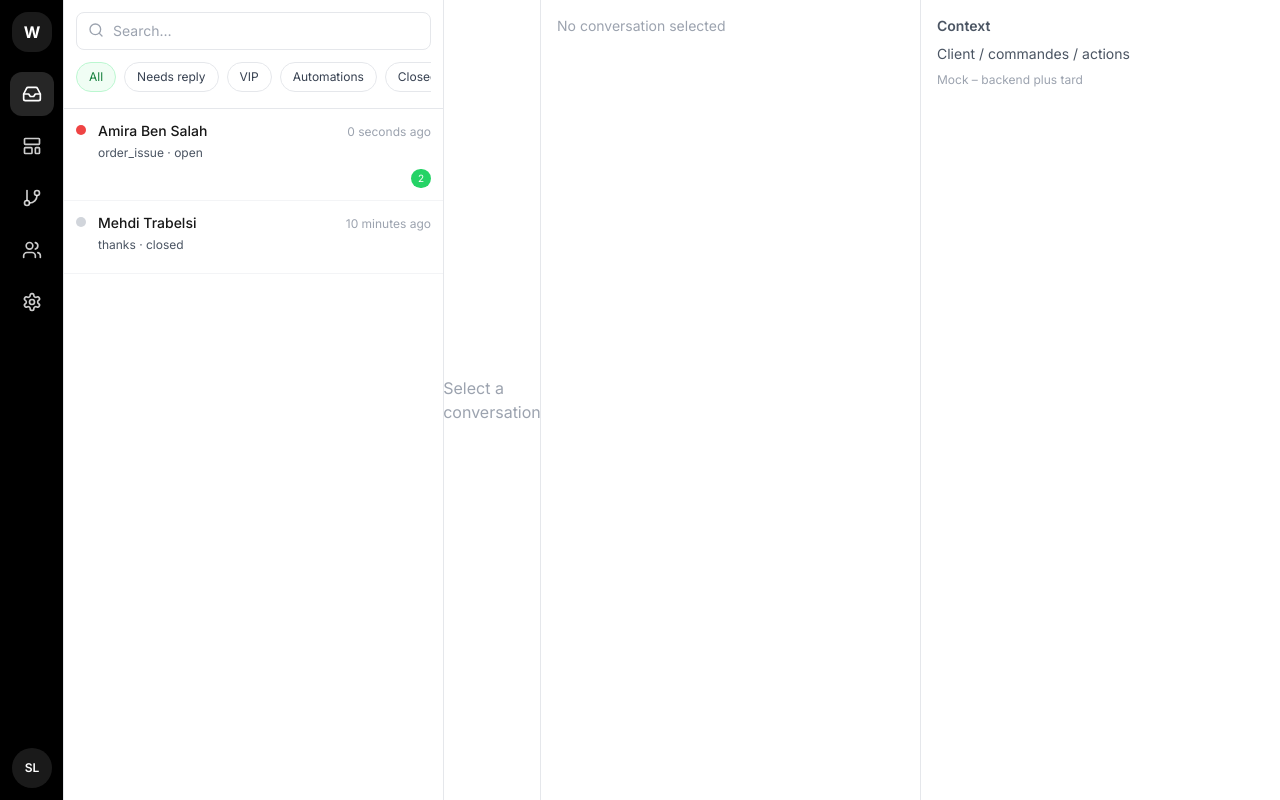
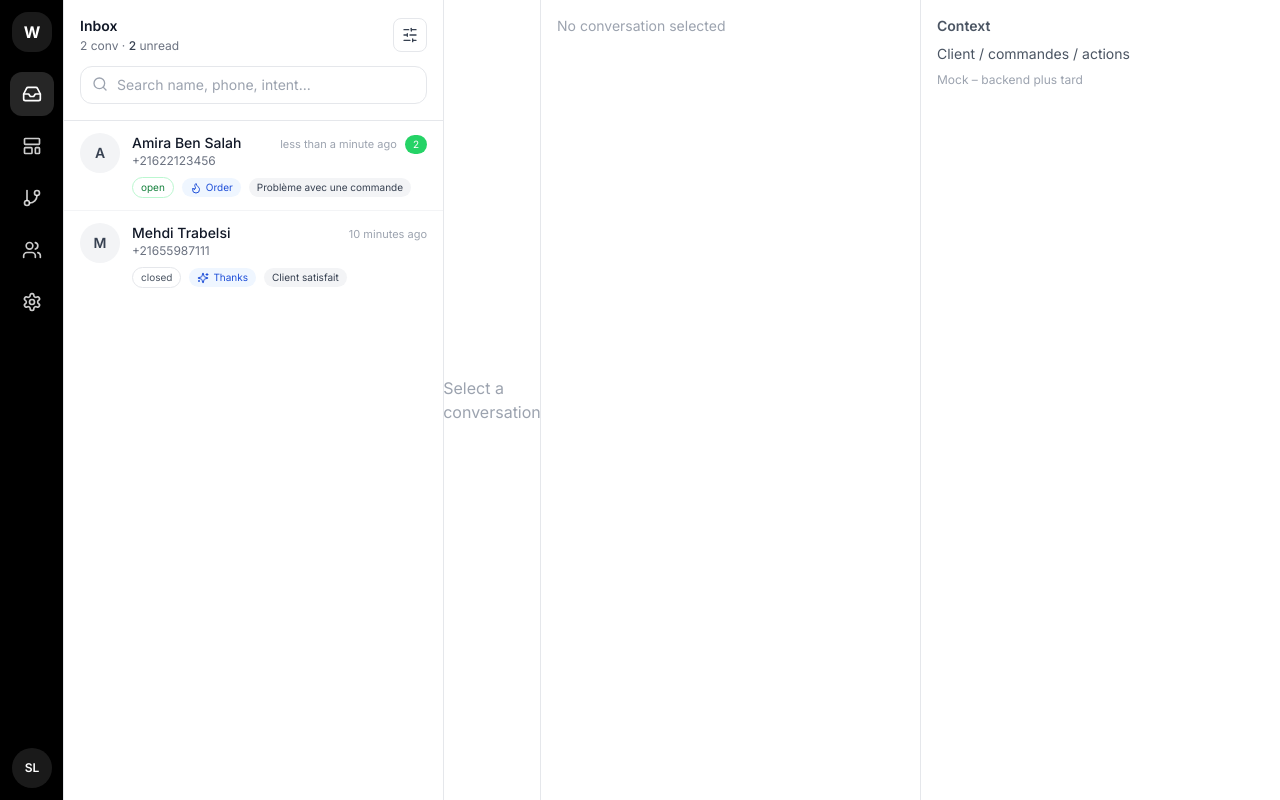
Before and after one commit to Slim-LARIBI/whatsapp-project, a Next.js app in the folder apps/web/: page /inbox in a window 1280 px wide. Built offline with nearby package versions, Linux system fonts and the light colour scheme; no server answers.

Commit message:
feat: sprint2 phase2A inbox list pro (search + filters + chips + stable scroll)

```diff
--- a/apps/web/src/components/inbox/conversation-list.tsx
+++ b/apps/web/src/components/inbox/conversation-list.tsx
@@ -3,252 +3,315 @@
 import { useMemo, useState } from 'react';
 import { useInboxStore } from '@/store/inbox-store';
 import { cn } from '@/lib/utils';
-import { formatDistanceToNowStrict } from 'date-fns';
-import { Search } from 'lucide-react';
+import { formatDistanceToNow } from 'date-fns';
+import {
+  Search,
+  Inbox,
+  CircleCheck,
+  Flame,
+  Sparkles,
+  SlidersHorizontal,
+} from 'lucide-react';
 
-type FilterKey = 'all' | 'needs_reply' | 'vip' | 'automations' | 'closed';
+type Filter = 'all' | 'unread' | 'open' | 'closed';
 
-// ✅ helper: safe string
-function s(v: unknown) {
-  return typeof v === 'string' ? v : '';
+function getInitial(name?: string, phone?: string) {
+  const src = (name?.trim() || phone?.trim() || '?').toUpperCase();
+  return src[0] || '?';
 }
 
-// ✅ mock business signals (front-only)
-// Tu pourras remplacer plus tard par Woo/Presta data.
-function deriveSignals(convo: any) {
-  const name = s(convo?.contact?.name);
-  const phone = s(convo?.contact?.phone);
-  const aiIntent = s(convo?.aiIntent);
-  const status = s(convo?.status);
-
-  // VIP mock: si tag/flag existe ou nom contient "VIP" (fallback)
-  const isVip =
-    Boolean(convo?.isVip) ||
-    (Array.isArray(convo?.tags) && convo.tags.includes('VIP')) ||
-    name.toLowerCase().includes('vip');
-
-  // Automation mock: si aiIntent commence par "auto_" ou flag
-  const isAutomation =
-    Boolean(convo?.isAutomation) ||
-    aiIntent.toLowerCase().includes('automation') ||
-    aiIntent.toLowerCase().includes('auto_') ||
-    aiIntent.toLowerCase().includes('cart_abandoned');
-
-  // Needs reply: unread > 0 OR status open + inbound last msg (fallback)
-  const unread = Number(convo?.unreadCount ?? 0);
-  const needsReply = unread > 0 || status === 'open';
-
-  // SLA mock: si last msg < 10min -> pas SLA, si > 10min et needsReply => SLA
-  const lastAt = convo?.lastMessageAt ? new Date(convo.lastMessageAt) : null;
-  const minsAgo =
-    lastAt ? Math.floor((Date.now() - lastAt.getTime()) / 60000) : 0;
-  const slaCritical = needsReply && minsAgo >= 10;
-
-  // Cart amount mock
-  const cartAmountTnd =
-    typeof convo?.cartTotal === 'number'
-      ? convo.cartTotal
-      : aiIntent.toLowerCase().includes('cart') // fallback
-      ? 159
-      : null;
-
-  // Context line (2 infos max)
-  const contextLeft = isAutomation ? 'Automation' : aiIntent ? aiIntent : 'Conversation';
-  const contextRight = isVip ? 'VIP' : status ? status : '';
-  const context = [contextLeft, contextRight].filter(Boolean).slice(0, 2).join(' · ');
-
-  return {
-    name: name || phone || 'Unknown',
-    phone,
-    isVip,
-    isAutomation,
-    needsReply,
-    slaCritical,
-    cartAmountTnd,
-    minsAgo,
-    context,
-  };
+function safeDate(iso?: string) {
+  try {
+    if (!iso) return null;
+    const d = new Date(iso);
+    if (Number.isNaN(d.getTime())) return null;
+    return d;
+  } catch {
+    return null;
+  }
 }
 
-function statusDotColor(sig: ReturnType<typeof deriveSignals>, convo: any) {
-  const status = s(convo?.status);
-  if (status === 'closed') return 'bg-gray-300';
-  if (sig.isAutomation) return 'bg-orange-400';
-  if (sig.needsReply) return 'bg-red-500';
-  return 'bg-gray-400';
+function intentLabel(intent?: string) {
+  if (!intent) return null;
+
+  // mini mapping (tu peux enrichir)
+  const map: Record<string, { label: string; icon?: any }> = {
+    order_issue: { label: 'Order', icon: Flame },
+    abandoned_cart: { label: 'Cart', icon: Flame },
+    thanks: { label: 'Thanks', icon: Sparkles },
+    support: { label: 'Support', icon: Inbox },
+  };
+
+  return map[intent] || { label: intent, icon: Sparkles };
 }
 
 export function ConversationList() {
   const { conversations, selectedConversationId, selectConversation } = useInboxStore();
-  const [search, setSearch] = useState('');
-  const [filter, setFilter] = useState<FilterKey>('all');
+
+  const [q, setQ] = useState('');
+  const [filter, setFilter] = useState<Filter>('all');
+  const [showFilters, setShowFilters] = useState(false);
+
+  const stats = useMemo(() => {
+    const list = Array.isArray(conversations) ? conversations : [];
+    const unread = list.reduce((sum: number, c: any) => sum + (Number(c?.unreadCount) || 0), 0);
+    const open = list.filter((c: any) => c?.status === 'open').length;
+    const closed = list.filter((c: any) => c?.status === 'closed').length;
+    return { unread, open, closed, total: list.length };
+  }, [conversations]);
 
   const filtered = useMemo(() => {
-    const q = search.trim().toLowerCase();
+    const list = Array.isArray(conversations) ? conversations : [];
+    const query = q.trim().toLowerCase();
 
-    const withSignals = (conversations as any[]).map((c) => {
-      const sig = deriveSignals(c);
-      return { c, sig };
+    return list
+      .filter((c: any) => {
+        // filter tabs
+        if (filter === 'unread' && !(Number(c?.unreadCount) > 0)) return false;
+        if (filter === 'open' && c?.status !== 'open') return false;
+        if (filter === 'closed' && c?.status !== 'closed') return false;
+
+        // search
+        if (!query) return true;
+        const name = (c?.contact?.name || '').toLowerCase();
+        const phone = (c?.contact?.phone || '').toLowerCase();
+        const intent = (c?.aiIntent || '').toLowerCase();
+        const summary = (c?.aiSummary || '').toLowerCase();
+        return (
+          name.includes(query) ||
+          phone.includes(query) ||
+          intent.includes(query) ||
+          summary.includes(query)
+        );
+      })
+      .sort((a: any, b: any) => {
+        // newest first
+        const da = safeDate(a?.lastMessageAt)?.getTime() || 0;
+        const db = safeDate(b?.lastMessageAt)?.getTime() || 0;
+        return db - da;
       });
+  }, [conversations, q, filter]);
 
-    const bySearch = withSignals.filter(({ sig }) => {
-      if (!q) return true;
-      return sig.name.toLowerCase().includes(q) || sig.phone.includes(search.trim());
-    });
-
-    const byFilter = bySearch.filter(({ c, sig }) => {
-      const status = s(c?.status);
-      if (filter === 'all') return true;
-      if (filter === 'needs_reply') return sig.needsReply && status !== 'closed';
-      if (filter === 'vip') return sig.isVip && status !== 'closed';
-      if (filter === 'automations') return sig.isAutomation && status !== 'closed';
-      if (filter === 'closed') return status === 'closed';
-      return true;
-    });
-
-    // ✅ Smart sort (CRC priority)
-    const sorted = byFilter.sort((a, b) => {
-      const aClosed = s(a.c?.status) === 'closed';
-      const bClosed = s(b.c?.status) === 'closed';
-
-      // closed last
-      if (aClosed !== bClosed) return aClosed ? 1 : -1;
-
-      // needs reply first
-      if (a.sig.needsReply !== b.sig.needsReply) return a.sig.needsReply ? -1 : 1;
-
-      // SLA critical next
-      if (a.sig.slaCritical !== b.sig.slaCritical) return a.sig.slaCritical ? -1 : 1;
-
-      // VIP next
-      if (a.sig.isVip !== b.sig.isVip) return a.sig.isVip ? -1 : 1;
-
-      // automation next
-      if (a.sig.isAutomation !== b.sig.isAutomation) return a.sig.isAutomation ? -1 : 1;
-
-      // newest lastMessageAt
-      const aT = a.c?.lastMessageAt ? new Date(a.c.lastMessageAt).getTime() : 0;
-      const bT = b.c?.lastMessageAt ? new Date(b.c.lastMessageAt).getTime() : 0;
-      return bT - aT;
-    });
-
-    return sorted;
-  }, [conversations, search, filter]);
+  const activeIndex = useMemo(() => {
+    if (!selectedConversationId) return -1;
+    return filtered.findIndex((c: any) => c?.id === selectedConversationId);
+  }, [filtered, selectedConversationId]);
 
   return (
-    <div className="h-full flex flex-col">
-      {/* Header (fixed) */}
-      <div className="p-3 border-b border-gray-200 bg-white">
+    <div className="h-full flex flex-col min-h-0">
+      {/* Sticky header */}
+      <div className="sticky top-0 z-10 bg-white border-b border-gray-200">
+        {/* Title + stats */}
+        <div className="px-4 pt-4 pb-3 flex items-center justify-between gap-3">
+          <div className="min-w-0">
+            <div className="text-sm font-semibold text-gray-900">Inbox</div>
+            <div className="text-xs text-gray-500 mt-0.5">
+              {stats.total} conv ·{' '}
+              <span className="text-gray-700 font-medium">{stats.unread}</span> unread
+            </div>
+          </div>
+
+          <button
+            onClick={() => setShowFilters((v) => !v)}
+            className={cn(
+              'p-2 rounded-lg border text-gray-700 hover:bg-gray-50',
+              showFilters ? 'border-gray-300 bg-gray-50' : 'border-gray-200 bg-white',
+            )}
+            title="Filters"
+            aria-label="Filters"
+          >
+            <SlidersHorizontal size={16} />
+          </button>
+        </div>
+
         {/* Search */}
+        <div className="px-4 pb-4">
           <div className="relative">
             <Search className="absolute left-3 top-2.5 text-gray-400" size={16} />
             <input
-            type="text"
-            placeholder="Search…"
-            value={search}
-            onChange={(e) => setSearch(e.target.value)}
-            className="w-full pl-9 pr-3 py-2 rounded-lg border border-gray-200 text-sm focus:outline-none focus:ring-2 focus:ring-whatsapp-green"
+              value={q}
+              onChange={(e) => setQ(e.target.value)}
+              placeholder="Search name, phone, intent..."
+              className="w-full pl-9 pr-3 py-2 rounded-xl border border-gray-200 text-sm focus:outline-none focus:ring-2 focus:ring-whatsapp-green bg-white"
             />
-        </div>
-
-        {/* Filter tabs */}
-        <div className="mt-3 flex gap-2 overflow-x-auto pb-1">
-          <Tab label="All" active={filter === 'all'} onClick={() => setFilter('all')} />
-          <Tab label="Needs reply" active={filter === 'needs_reply'} onClick={() => setFilter('needs_reply')} />
-          <Tab label="VIP" active={filter === 'vip'} onClick={() => setFilter('vip')} />
-          <Tab label="Automations" active={filter === 'automations'} onClick={() => setFilter('automations')} />
-          <Tab label="Closed" active={filter === 'closed'} onClick={() => setFilter('closed')} />
           </div>
         </div>
 
+        {/* Filters row */}
+        {showFilters && (
+          <div className="px-4 pb-4">
+            <div className="flex flex-wrap gap-2">
+              <FilterChip active={filter === 'all'} onClick={() => setFilter('all')}>
+                All
+              </FilterChip>
+
+              <FilterChip active={filter === 'unread'} onClick={() => setFilter('unread')}>
+                Unread
+                {stats.unread > 0 && (
+                  <span className="ml-2 text-[10px] px-2 py-0.5 rounded-full bg-gray-900 text-white">
+                    {stats.unread}
+                  </span>
+                )}
+              </FilterChip>
+
+              <FilterChip active={filter === 'open'} onClick={() => setFilter('open')}>
+                Open
+                <span className="ml-2 text-[10px] px-2 py-0.5 rounded-full bg-gray-100 text-gray-700">
+                  {stats.open}
+                </span>
+              </FilterChip>
+
+              <FilterChip active={filter === 'closed'} onClick={() => setFilter('closed')}>
+                Closed
+                <span className="ml-2 text-[10px] px-2 py-0.5 rounded-full bg-gray-100 text-gray-700">
+                  {stats.closed}
+                </span>
+              </FilterChip>
+            </div>
+          </div>
+        )}
+      </div>
+
       {/* List */}
-      <div className="flex-1 overflow-y-auto bg-white">
-        {filtered.map(({ c: convo, sig }) => {
-          const isSelected = selectedConversationId === convo.id;
+      <div className="flex-1 min-h-0 overflow-y-auto">
+        {filtered.length === 0 ? (
+          <div className="p-6 text-sm text-gray-500">
+            No conversations found.
+            {q.trim() ? (
+              <div className="mt-1 text-xs text-gray-400">Try another keyword.</div>
+            ) : null}
+          </div>
+        ) : (
+          <div className="divide-y divide-gray-100">
+            {filtered.map((convo: any, idx: number) => {
+              const active = selectedConversationId === convo?.id;
 
-          const timeLabel = convo.lastMessageAt
-            ? formatDistanceToNowStrict(new Date(convo.lastMessageAt), { addSuffix: true })
-            : '';
+              const name = convo?.contact?.name || convo?.contact?.phone || 'Unknown';
+              const phone = convo?.contact?.phone || '';
+              const unread = Number(convo?.unreadCount) || 0;
+
+              const d = safeDate(convo?.lastMessageAt);
+              const time = d ? formatDistanceToNow(d, { addSuffix: true }) : '';
+
+              const intent = intentLabel(convo?.aiIntent);
+              const IntentIcon = intent?.icon;
+
+              const status = (convo?.status || '').toLowerCase();
 
               return (
                 <button
-              key={convo.id}
-              onClick={() => selectConversation(convo.id)}
+                  key={convo?.id}
+                  onClick={() => selectConversation(convo?.id)}
                   className={cn(
-                'w-full text-left px-3 py-3 border-b border-gray-100 hover:bg-gray-50 transition-colors',
-                isSelected && 'bg-green-50',
+                    'w-full text-left px-4 py-3 flex gap-3 transition-colors',
+                    active ? 'bg-green-50' : 'hover:bg-gray-50',
                   )}
                 >
-              <div className="flex items-start gap-3">
-                {/* Status dot */}
-                <span className={cn('mt-1 w-2.5 h-2.5 rounded-full flex-shrink-0', statusDotColor(sig, convo))} />
-
-                {/* Main */}
-                <div className="flex-1 min-w-0">
-                  {/* Line 1 */}
-                  <div className="flex items-baseline justify-between gap-2">
-                    <div className="font-medium text-sm truncate">{sig.name}</div>
-                    <div className="text-xs text-gray-400 flex-shrink-0">{timeLabel}</div>
+                  {/* Avatar */}
+                  <div
+                    className={cn(
+                      'w-10 h-10 rounded-full flex items-center justify-center font-semibold text-sm flex-shrink-0',
+                      active ? 'bg-whatsapp-green text-white' : 'bg-gray-100 text-gray-700',
+                    )}
+                  >
+                    {getInitial(convo?.contact?.name, convo?.contact?.phone)}
                   </div>
 
-                  {/* Line 2 (context) */}
-                  <div className="mt-1 text-xs text-gray-600 truncate">
-                    {sig.context}
+                  {/* Middle */}
+                  <div className="flex-1 min-w-0">
+                    <div className="flex items-baseline justify-between gap-2">
+                      <div className="min-w-0">
+                        <div className="font-medium text-sm text-gray-900 truncate">{name}</div>
+                        <div className="text-xs text-gray-500 truncate">{phone}</div>
                       </div>
 
-                  {/* Line 3 (signals) */}
-                  <div className="mt-2 flex items-center gap-2 flex-wrap">
-                    {sig.isVip && <Badge tone="gold" label="VIP" />}
-                    {sig.cartAmountTnd != null && <Badge tone="blue" label={`🛒 ${sig.cartAmountTnd} TND`} />}
-                    {sig.slaCritical && <Badge tone="red" label="SLA" />}
-                    {sig.isAutomation && <Badge tone="orange" label="🤖 Auto" />}
-                    {Number(convo.unreadCount ?? 0) > 0 && (
-                      <span className="ml-auto bg-whatsapp-green text-white text-[10px] px-1.5 py-0.5 rounded-full min-w-[20px] text-center">
-                        {convo.unreadCount}
+                      <div className="flex items-center gap-2 flex-shrink-0">
+                        <span className="text-[11px] text-gray-400">{time}</span>
+                        {unread > 0 && (
+                          <span className="bg-whatsapp-green text-white text-[10px] px-2 py-0.5 rounded-full min-w-[22px] text-center">
+                            {unread}
                           </span>
                         )}
                       </div>
                     </div>
+
+                    {/* Chips */}
+                    <div className="mt-2 flex items-center gap-2 flex-wrap">
+                      {/* Status */}
+                      <span
+                        className={cn(
+                          'text-[10px] px-2 py-0.5 rounded-full border',
+                          status === 'open'
+                            ? 'bg-white border-green-200 text-green-700'
+                            : status === 'closed'
+                            ? 'bg-white border-gray-200 text-gray-600'
+                            : 'bg-white border-yellow-200 text-yellow-700',
+                        )}
+                      >
+                        {status || 'unknown'}
+                      </span>
+
+                      {/* Intent */}
+                      {intent && (
+                        <span className="text-[10px] px-2 py-0.5 rounded-full bg-blue-50 text-blue-700 inline-flex items-center gap-1">
+                          {IntentIcon ? <IntentIcon size={12} /> : null}
+                          {intent.label}
+                        </span>
+                      )}
+
+                      {/* AI Summary preview */}
+                      {convo?.aiSummary ? (
+                        <span className="text-[10px] px-2 py-0.5 rounded-full bg-gray-100 text-gray-700 truncate max-w-[220px]">
+                          {convo.aiSummary}
+                        </span>
+                      ) : null}
+
+                      {/* Active marker (nice touch) */}
+                      {active && (
+                        <span className="text-[10px] px-2 py-0.5 rounded-full bg-green-100 text-green-700 inline-flex items-center gap-1">
+                          <CircleCheck size={12} />
+                          Active
+                        </span>
+                      )}
+                    </div>
+
+                    {/* Keyboard hint (optional) */}
+                    {activeIndex === idx && (
+                      <div className="mt-2 text-[11px] text-gray-400">
+                        Tip: use Templates / AI reply in the header →
+                      </div>
+                    )}
                   </div>
                 </button>
               );
             })}
-
-        {filtered.length === 0 && (
-          <div className="p-6 text-sm text-gray-500">No conversations.</div>
+          </div>
         )}
       </div>
     </div>
   );
 }
 
-function Tab({ label, active, onClick }: { label: string; active: boolean; onClick: () => void }) {
+function FilterChip({
+  active,
+  children,
+  onClick,
+}: {
+  active?: boolean;
+  children: React.ReactNode;
+  onClick?: () => void;
+}) {
   return (
     <button
       onClick={onClick}
       className={cn(
-        'text-xs px-3 py-1.5 rounded-full border whitespace-nowrap',
-        active ? 'bg-green-50 border-green-200 text-green-700' : 'bg-white border-gray-200 text-gray-700 hover:bg-gray-50',
+        'px-3 py-2 text-xs rounded-xl border transition-colors inline-flex items-center',
+        active
+          ? 'bg-gray-900 text-white border-gray-900'
+          : 'bg-white text-gray-700 border-gray-200 hover:bg-gray-50',
       )}
     >
-      {label}
+      {children}
     </button>
   );
 }
-
-function Badge({ label, tone }: { label: string; tone: 'gold' | 'blue' | 'red' | 'orange' }) {
-  const cls =
-    tone === 'gold'
-      ? 'bg-amber-100 text-amber-800 border-amber-200'
-      : tone === 'blue'
-      ? 'bg-blue-100 text-blue-700 border-blue-200'
-      : tone === 'red'
-      ? 'bg-red-100 text-red-700 border-red-200'
-      : 'bg-orange-100 text-orange-700 border-orange-200';
-
-  return (
-    <span className={cn('text-[10px] px-2 py-0.5 rounded-full border', cls)}>
-      {label}
-    </span>
-  );
-}
```
Lines whose indentation alone changed are shown as unchanged.
